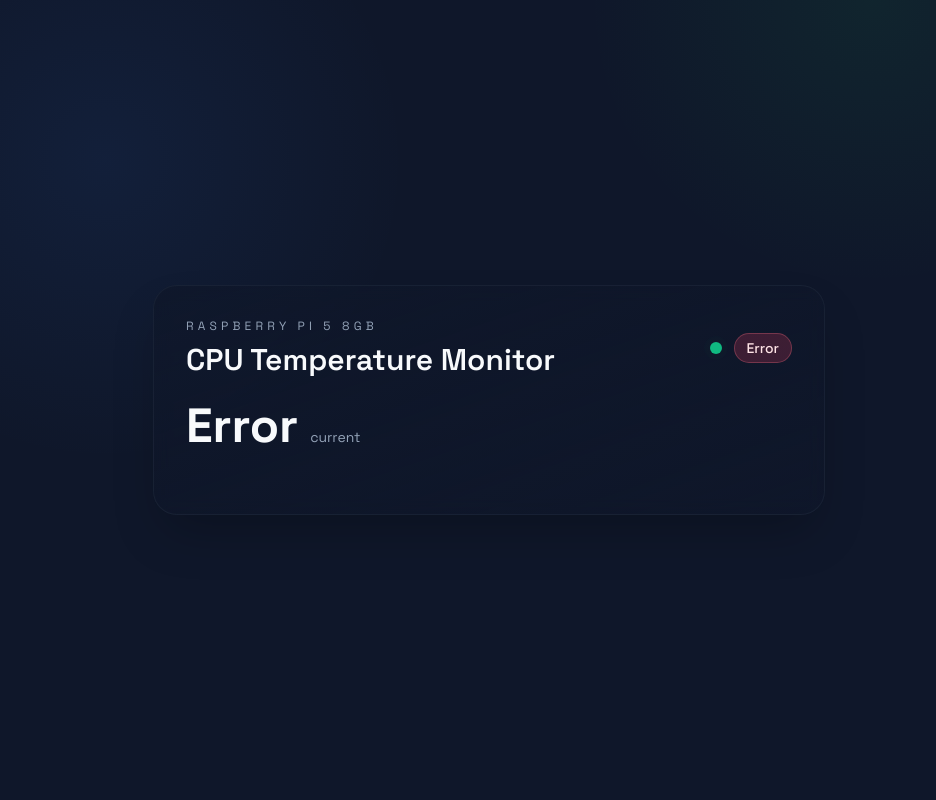
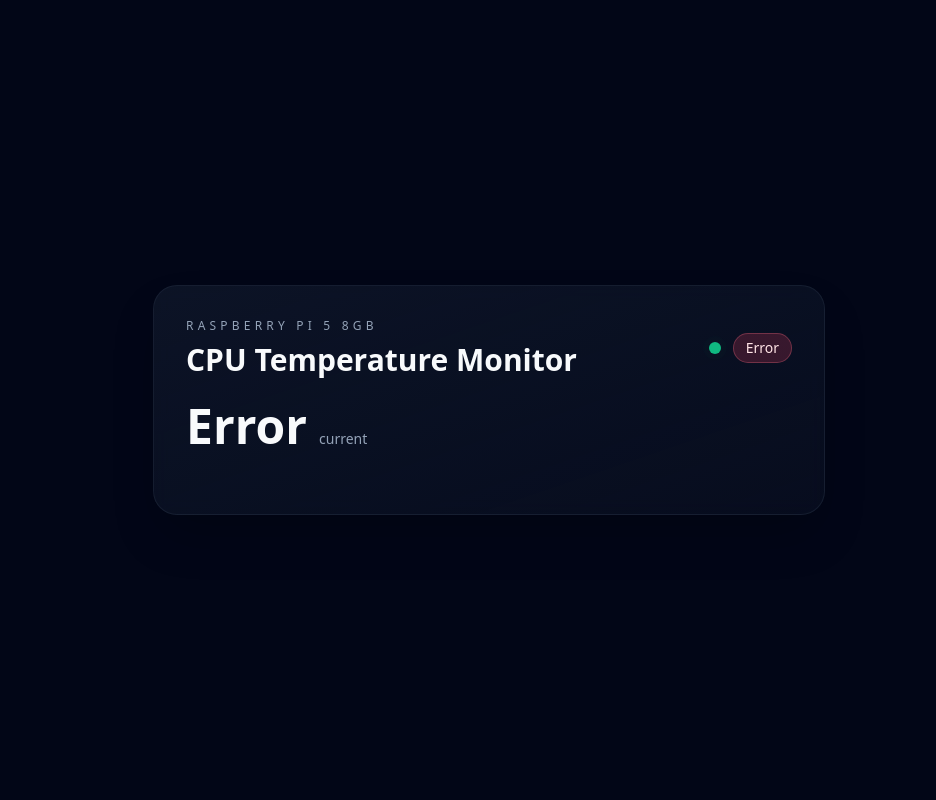
Before and after one commit to carterrows/rpi-temp, a FastAPI app: page / in a window 1280 px wide. Shown: the whole page, without its empty margins (151-1087 px from the left). Run offline with FastAPI, Linux system fonts and the light colour scheme; some libraries are stand-ins or nearby versions.

Commit message:
reverted those UI changes

```diff
--- a/templates/index.html
+++ b/templates/index.html
@@ -5,37 +5,9 @@
   <meta name="viewport" content="width=device-width, initial-scale=1.0">
   <title>Rpi CPU Temp</title>
   <link rel="icon" type="image/png" sizes="32x32" href="/static/favicon.png">
-  <link rel="preconnect" href="https://fonts.googleapis.com">
-  <link rel="preconnect" href="https://fonts.gstatic.com" crossorigin>
-  <link href="https://fonts.googleapis.com/css2?family=Space+Grotesk:wght@400;500;600;700&display=swap" rel="stylesheet">
   <script src="https://cdn.tailwindcss.com"></script>
-  <style>
-    :root {
-      color-scheme: dark;
-    }
-    body {
-      margin: 0;
-      font-family: 'Space Grotesk', 'Segoe UI', system-ui, -apple-system, sans-serif;
-      -webkit-font-smoothing: antialiased;
-      -moz-osx-font-smoothing: grayscale;
-      background:
-        radial-gradient(circle at 20% 20%, rgba(59, 130, 246, 0.08), transparent 25%),
-        radial-gradient(circle at 80% 0%, rgba(34, 197, 94, 0.08), transparent 22%),
-        #0f172a;
-      color: #e2e8f0;
-    }
-    *,
-    *::before,
-    *::after {
-      box-sizing: border-box;
-    }
-    ::selection {
-      background: rgba(34, 197, 94, 0.25);
-      color: #0f172a;
-    }
-  </style>
 </head>
-<body class="min-h-screen text-slate-50 flex items-center justify-center px-4">
+<body class="min-h-screen bg-slate-950 text-slate-50 flex items-center justify-center px-4">
   <div class="w-full max-w-2xl">
     <div class="bg-gradient-to-br from-slate-900/80 via-slate-900/60 to-slate-900/40 border border-slate-800/60 rounded-3xl shadow-2xl p-8 backdrop-blur">
       <div class="flex items-center justify-between gap-4 mb-6">
```
